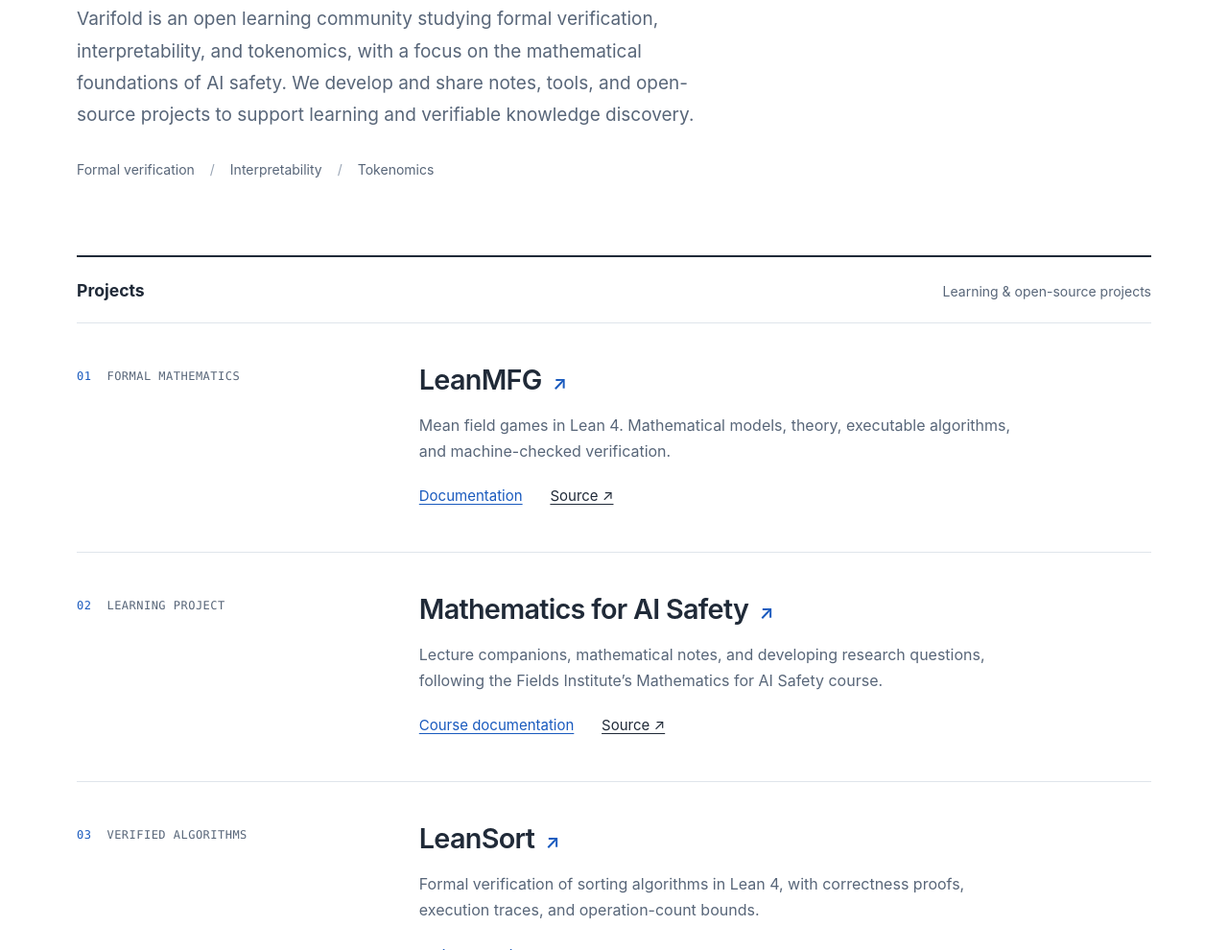
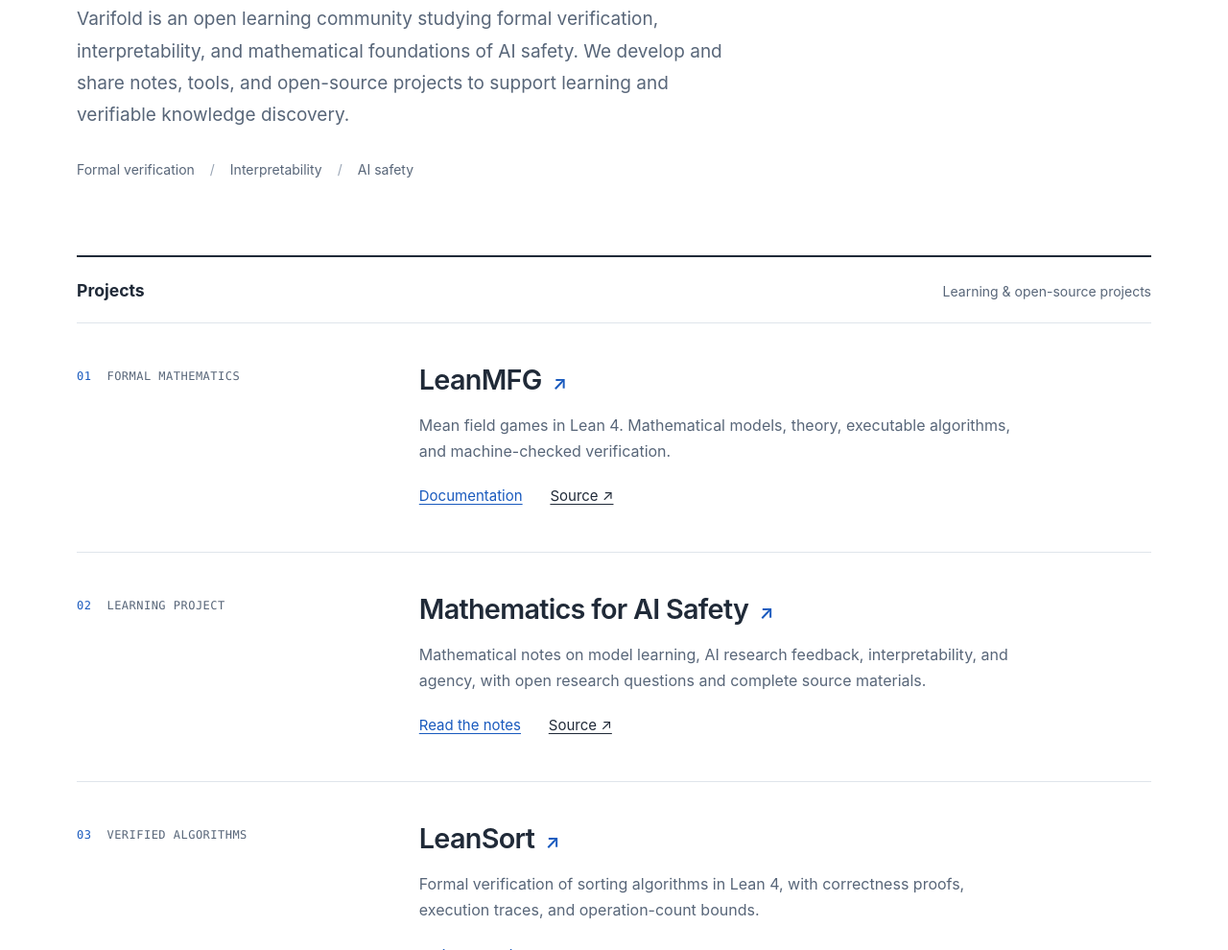
Before and after one commit to Varifold-Lab/varifold-lab.github.io, a plain HTML site: page index.html in a window 1280 px wide. Shown: the part 276-1266 px from the top of the page at 96% size. Drawn offline with Linux system fonts and the light colour scheme.

Commit message:
Align homepage introduction with the GitHub profile README

```diff
--- a/index.html
+++ b/index.html
@@ -4,7 +4,7 @@
   <meta charset="utf-8">
   <meta name="viewport" content="width=device-width, initial-scale=1">
   <title>Varifold — Open Learning Community</title>
-  <meta name="description" content="Varifold is an open learning community studying formal verification, interpretability, and tokenomics, with a focus on the mathematical foundations of AI safety. We develop and share notes, tools, and open-source projects to support learning and verifiable knowledge discovery.">
+  <meta name="description" content="Varifold is an open learning community studying formal verification, interpretability, and mathematical foundations of AI safety. We develop and share notes, tools, and open-source projects to support learning and verifiable knowledge discovery.">
   <link rel="stylesheet" href="styles.css">
 </head>
 <body>
@@ -16,8 +16,8 @@
   <main id="main">
     <section class="intro" aria-labelledby="intro-title">
       <h1 id="intro-title">Varifold</h1>
-      <p class="description">Varifold is an open learning community studying formal verification, interpretability, and tokenomics, with a focus on the mathematical foundations of AI safety. We develop and share notes, tools, and open-source projects to support learning and verifiable knowledge discovery.</p>
-      <p class="research-areas">Formal verification <span aria-hidden="true">/</span> Interpretability <span aria-hidden="true">/</span> Tokenomics</p>
+      <p class="description">Varifold is an open learning community studying formal verification, interpretability, and mathematical foundations of AI safety. We develop and share notes, tools, and open-source projects to support learning and verifiable knowledge discovery.</p>
+      <p class="research-areas">Formal verification <span aria-hidden="true">/</span> Interpretability <span aria-hidden="true">/</span> AI safety</p>
     </section>
     <section class="projects" id="projects" aria-labelledby="projects-title">
       <div class="section-heading"><h2 id="projects-title">Projects</h2><span>Learning & open-source projects</span></div>
@@ -33,8 +33,8 @@
         <div class="project-kind"><span class="project-number">02</span><span>LEARNING PROJECT</span></div>
         <div class="project-content">
           <h3><a href="/awesome-ai-safety/">Mathematics for AI Safety <span aria-hidden="true">↗</span></a></h3>
-          <p>Lecture companions, mathematical notes, and developing research questions, following the Fields Institute’s Mathematics for AI Safety course.</p>
-          <div class="project-links"><a href="/awesome-ai-safety/">Course documentation</a><a href="https://github.com/Varifold-Lab/awesome-ai-safety">Source ↗</a></div>
+          <p>Mathematical notes on model learning, AI research feedback, interpretability, and agency, with open research questions and complete source materials.</p>
+          <div class="project-links"><a href="/awesome-ai-safety/">Read the notes</a><a href="https://github.com/Varifold-Lab/awesome-ai-safety">Source ↗</a></div>
         </div>
       </article>
       <article class="project">
```
Also changed, not shown: 1 other file.
